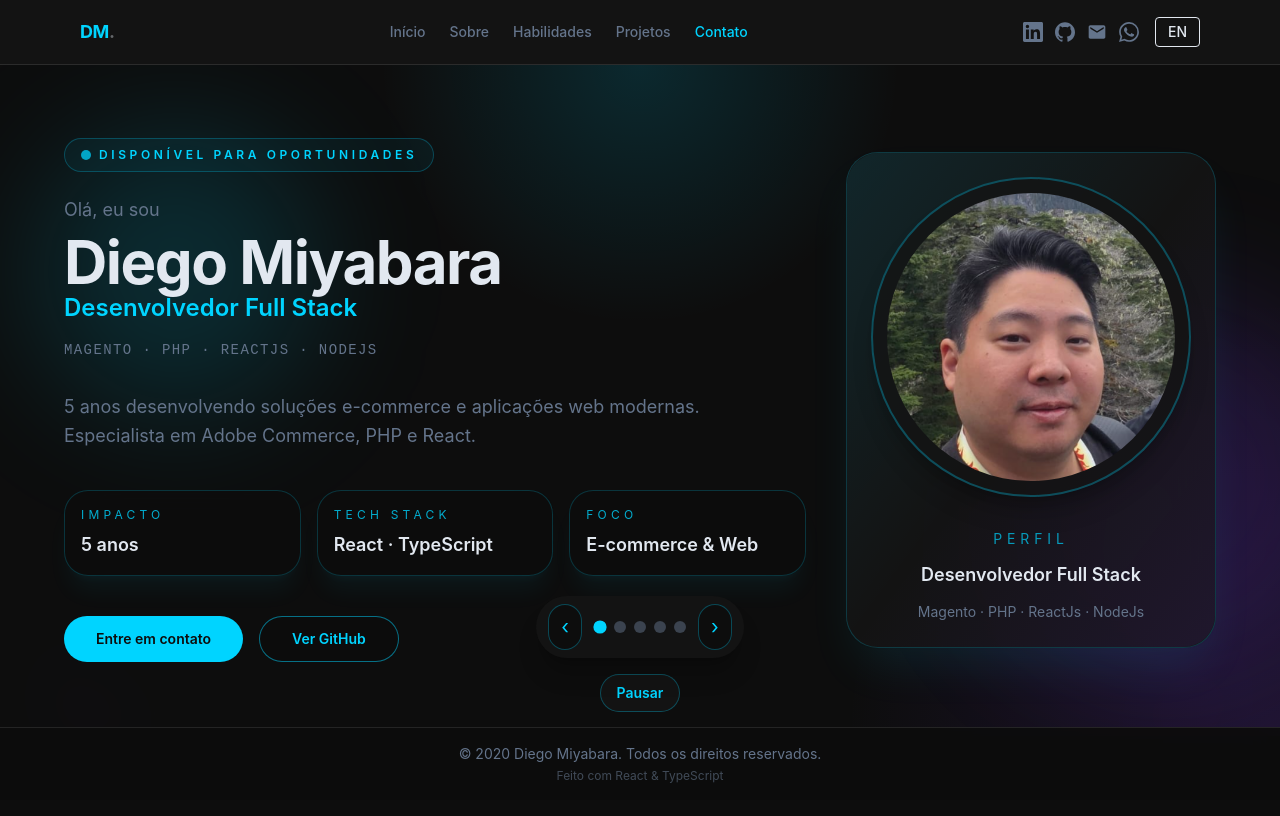
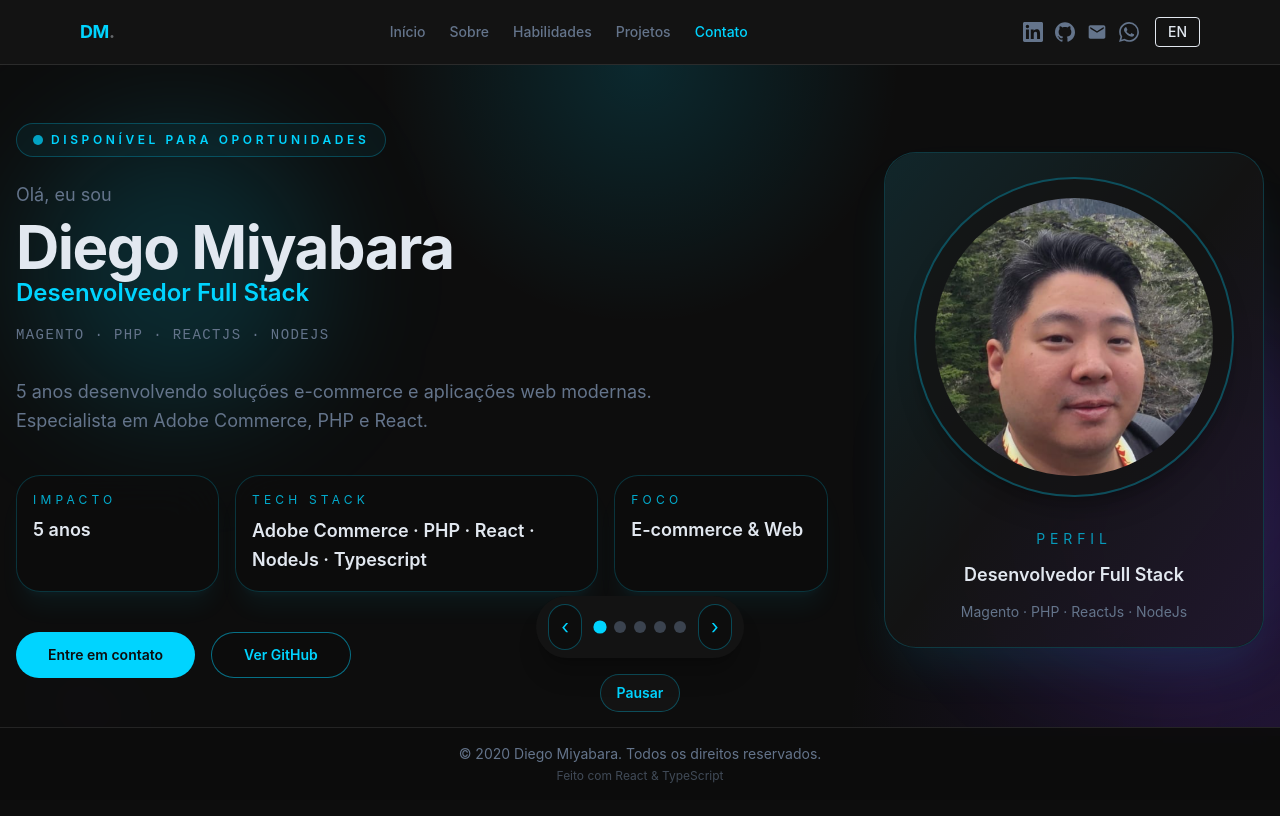
Before and after one commit to diegomiyabara/Portfolio, a React app: page / in a window 1280 px wide. Built offline with nearby package versions, Linux system fonts and the light colour scheme; the HTML template or start-up script is replaced by a standard one.

Commit message:
feat: Enhance layout and responsiveness across multiple sections

```diff
--- a/src/components/AboutSection.tsx
+++ b/src/components/AboutSection.tsx
@@ -14,13 +14,13 @@ export default function AboutSection() {
   return (
     <section id="about" aria-label="About" className="relative flex h-full min-h-full w-full items-center justify-center overflow-hidden">
       <SectionBackground variant="about" />
-      <div className="relative z-10 mx-auto w-full max-w-4xl px-4">
+      <div className="relative z-10 mx-auto w-full max-w-5xl px-4">
         <AnimatedSection>
           <h2 className="text-3xl md:text-4xl font-bold text-text mb-10 text-center">
             {t('about.sectionTitle')}
           </h2>
 
-          <div className="grid md:grid-cols-2 gap-12 items-center">
+          <div className="grid items-center gap-10 lg:grid-cols-[minmax(0,1.3fr)_minmax(0,1fr)] lg:gap-12">
             {/* Text */}
             <div className="flex flex-col gap-5">
               <p className="text-muted text-base leading-relaxed">
@@ -32,7 +32,7 @@ export default function AboutSection() {
             </div>
 
             {/* Highlights */}
-            <div className="grid grid-cols-3 gap-4">
+            <div className="grid grid-cols-1 gap-4 sm:grid-cols-3">
               {highlights.map(({ value, label }) => (
                 <div
                   key={label}
--- a/src/components/ContactSection.tsx
+++ b/src/components/ContactSection.tsx
@@ -71,7 +71,7 @@ export default function ContactSection() {
   return (
     <section id="contact" aria-label="Contact" className="relative flex h-full min-h-full w-full items-center justify-center overflow-hidden">
       <SectionBackground variant="contact" />
-      <div className="relative z-10 mx-auto w-full max-w-xl px-4 text-center">
+      <div className="relative z-10 mx-auto w-full max-w-2xl px-4 text-center">
         <AnimatedSection>
           <h2 className="text-3xl md:text-4xl font-bold text-text mb-3">
             {t('contact.sectionTitle')}
--- a/src/components/HeroSection.tsx
+++ b/src/components/HeroSection.tsx
@@ -1,5 +1,5 @@
 import { useTranslation } from 'react-i18next'
-import { motion, useReducedMotion, useMotionValue, useTransform } from 'framer-motion'
+import { motion, useMotionValue, useReducedMotion, useTransform } from 'framer-motion'
 import heroImg from '../assets/hero.png'
 import profileImg from '../assets/foto.png'
 
@@ -55,7 +55,7 @@ export default function HeroSection() {
       className="relative flex h-full min-h-full w-full items-center justify-center overflow-hidden"
     >
       <motion.div
-        className="pointer-events-none absolute inset-0 w-screen left-1/2 -translate-x-1/2"
+        className="pointer-events-none absolute inset-0 left-1/2 w-screen -translate-x-1/2"
         style={{
           backgroundImage: `url(${heroImg})`,
           backgroundSize: 'cover',
@@ -77,46 +77,46 @@ export default function HeroSection() {
         style={shouldReduceMotion ? undefined : { x: accentX, y: accentY }}
       />
 
-      <div className="relative mx-auto flex w-full max-w-6xl flex-col-reverse gap-10 px-4 py-12 md:flex-row md:items-center md:justify-between md:px-0">
+      <div className="relative mx-auto flex w-full max-w-7xl flex-col-reverse gap-10 px-4 py-12 lg:flex-row lg:items-center lg:justify-between lg:gap-14">
         <motion.div
-          className="flex-1 text-center md:text-left"
+          className="flex-1 text-center lg:min-w-0 lg:text-left"
           onPointerMove={handlePointerMove}
           variants={textVariants}
           initial="initial"
           animate="animate"
           transition={{ duration: 0.6, ease: 'easeOut' }}
         >
-          <div className="inline-flex items-center gap-2 rounded-full border border-primary/25 bg-primary/5 px-4 py-2 text-primary text-xs font-semibold uppercase tracking-[0.3em] mb-6">
+          <div className="mb-6 inline-flex items-center gap-2 rounded-full border border-primary/25 bg-primary/5 px-4 py-2 text-xs font-semibold uppercase tracking-[0.3em] text-primary">
             <span className="h-2.5 w-2.5 rounded-full bg-primary animate-pulse" />
             {t('hero.badge')}
           </div>
 
-          <p className="text-muted text-lg mb-2">{t('hero.greeting')}</p>
+          <p className="mb-2 text-lg text-muted">{t('hero.greeting')}</p>
           <h1 className="text-4xl font-bold tracking-tight text-text sm:text-5xl md:text-6xl">
             {t('hero.name')}
           </h1>
-          <p className="text-primary font-semibold text-xl md:text-2xl mb-4">
+          <p className="mb-4 text-xl font-semibold text-primary md:text-2xl">
             {t('hero.title')}
           </p>
-          <p className="text-muted text-sm font-mono mb-8 tracking-widest uppercase">
+          <p className="mb-8 font-mono text-sm uppercase tracking-widest text-muted">
             {t('hero.subtitle')}
           </p>
-          <p className="mx-auto max-w-2xl text-muted text-base leading-relaxed md:mx-0 md:text-lg">
+          <p className="mx-auto max-w-2xl text-base leading-relaxed text-muted md:mx-0 md:text-lg">
             {t('hero.tagline')}
           </p>
 
-          <div className="mt-10 grid gap-4 sm:grid-cols-3">
+          <div className="mt-10 grid gap-4 md:grid-cols-2 xl:grid-cols-[minmax(0,0.95fr)_minmax(0,1.7fr)_minmax(0,1fr)]">
             <div className="rounded-3xl border border-primary/20 bg-background/70 p-4 text-left shadow-xl shadow-primary/5 backdrop-blur-xl">
               <p className="text-xs uppercase tracking-[0.35em] text-primary/80">Impacto</p>
               <p className="mt-2 text-lg font-semibold text-text">5 anos</p>
             </div>
-            <div className="rounded-3xl border border-primary/20 bg-background/70 p-4 text-left shadow-xl shadow-primary/5 backdrop-blur-xl">
+            <div className="rounded-3xl border border-primary/20 bg-background/70 p-4 text-left shadow-xl shadow-primary/5 backdrop-blur-xl md:col-span-2 xl:col-span-1">
               <p className="text-xs uppercase tracking-[0.35em] text-primary/80">Tech stack</p>
-              <p className="mt-2 text-lg font-semibold text-text">React · TypeScript</p>
+              <p className="mt-2 text-base font-semibold leading-relaxed text-text sm:text-lg">Adobe Commerce &middot; PHP &middot; React &middot; NodeJs &middot; Typescript</p>
             </div>
             <div className="rounded-3xl border border-primary/20 bg-background/70 p-4 text-left shadow-xl shadow-primary/5 backdrop-blur-xl">
               <p className="text-xs uppercase tracking-[0.35em] text-primary/80">Foco</p>
-              <p className="mt-2 text-lg font-semibold text-text">E-commerce & Web</p>
+              <p className="mt-2 text-lg font-semibold text-text">E-commerce &amp; Web</p>
             </div>
           </div>
 
@@ -149,7 +149,7 @@ export default function HeroSection() {
         </motion.div>
 
         <motion.div
-          className="flex-shrink-0"
+          className="mx-auto w-full max-w-[360px] flex-shrink-0 lg:mx-0 lg:max-w-[380px]"
           variants={photoVariants}
           initial="initial"
           animate="animate"
@@ -157,17 +157,17 @@ export default function HeroSection() {
         >
           <div className="relative overflow-hidden rounded-[2rem] border border-primary/20 bg-surface/90 p-6 shadow-2xl shadow-primary/10 backdrop-blur-xl">
             <div className="absolute inset-0 rounded-[2rem] bg-gradient-to-br from-primary/10 via-transparent to-secondary/10" />
-            <div className="relative flex h-[320px] w-[320px] items-center justify-center rounded-full border-2 border-primary/30 bg-surface/80 shadow-xl shadow-black/20">
+            <div className="relative mx-auto flex aspect-square w-full max-w-[320px] items-center justify-center rounded-full border-2 border-primary/30 bg-surface/80 shadow-xl shadow-black/20">
               <img
                 src={profileImg}
                 alt={t('hero.photoAlt')}
-                className="h-72 w-72 rounded-full object-cover"
+                className="h-[88%] w-[88%] rounded-full object-cover"
               />
             </div>
             <div className="relative mt-8 space-y-3 text-center">
               <p className="text-sm uppercase tracking-[0.35em] text-primary/70">Perfil</p>
               <p className="text-lg font-semibold text-text">{t('hero.title')}</p>
-              <p className="mx-auto max-w-xs text-muted text-sm leading-relaxed">{t('hero.subtitle')}</p>
+              <p className="mx-auto max-w-xs text-sm leading-relaxed text-muted">{t('hero.subtitle')}</p>
             </div>
           </div>
         </motion.div>
--- a/src/components/ProjectsSection.tsx
+++ b/src/components/ProjectsSection.tsx
@@ -159,7 +159,7 @@ export default function ProjectsSection() {
   return (
     <section id="projects" aria-label="Projects" className="relative flex h-full min-h-full w-full items-center justify-center overflow-hidden">
       <SectionBackground variant="projects" />
-      <div className="relative z-10 mx-auto w-full max-w-4xl px-4 text-center">
+      <div className="relative z-10 mx-auto w-full max-w-5xl px-4 text-center">
         <AnimatedSection>
           <h2 className="text-3xl md:text-4xl font-bold text-text mb-10">
             {t('projects.sectionTitle')}
--- a/src/components/SkillsSection.tsx
+++ b/src/components/SkillsSection.tsx
@@ -46,7 +46,7 @@ export default function SkillsSection() {
   return (
     <section id="skills" aria-label="Skills" className="relative flex h-full min-h-full w-full items-center justify-center overflow-hidden">
       <SectionBackground variant="skills" />
-      <div className="relative z-10 mx-auto w-full max-w-4xl px-4">
+      <div className="relative z-10 mx-auto w-full max-w-5xl px-4">
         <AnimatedSection>
           <h2 className="text-3xl md:text-4xl font-bold text-text mb-12 text-center">
             {t('skills.sectionTitle')}
```
